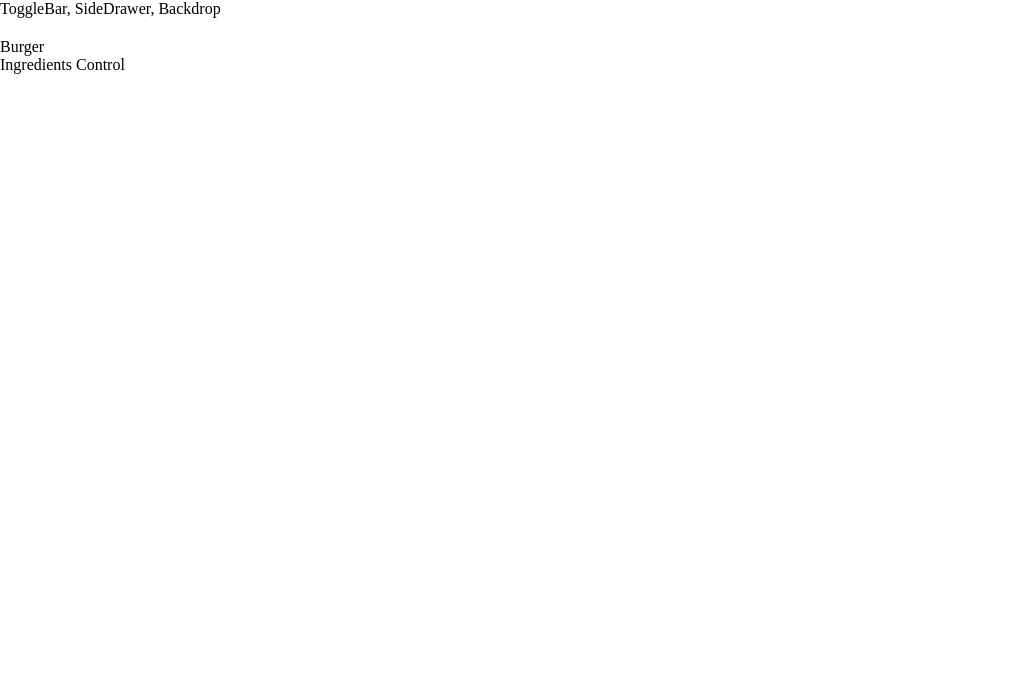
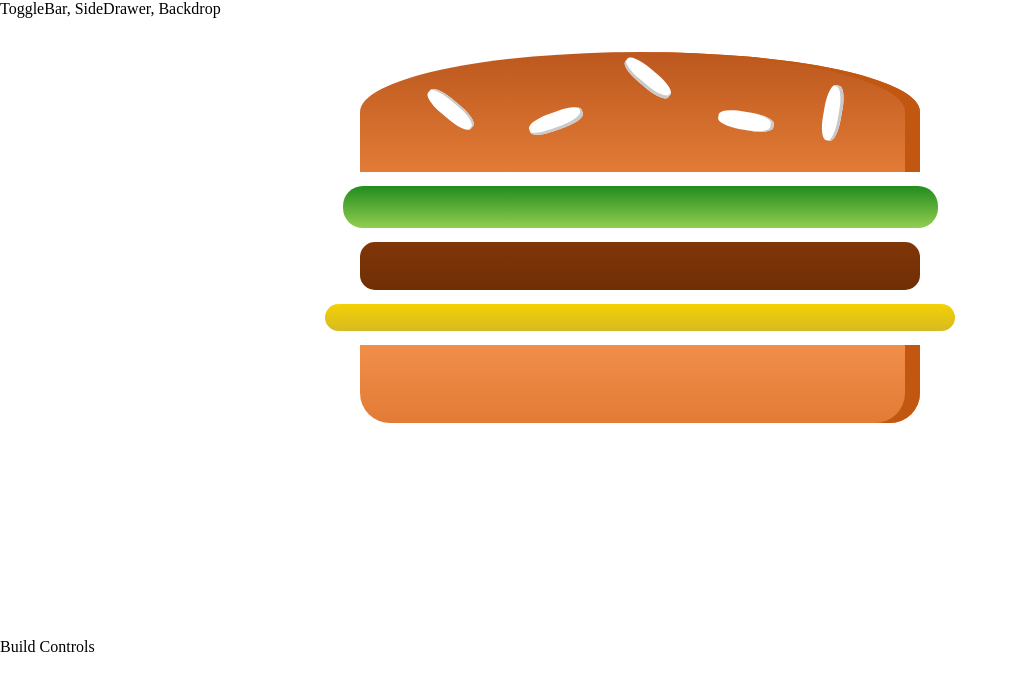
Before and after one commit to venkateswarak/react-burger-app, a React (Create React App) app: page / in a window 1280 px wide. Shown: the top 690 px of the page, without its empty margins (0-1018 px from the left). Built offline with nearby package versions, Linux system fonts and the light colour scheme.

Commit message:
Burger Components Created

```diff
--- a/package.json
+++ b/package.json
@@ -3,6 +3,7 @@
   "version": "0.1.0",
   "private": true,
   "dependencies": {
+    "prop-types": "^15.7.2",
     "react": "^16.8.6",
     "react-dom": "^16.8.6",
     "react-scripts": "3.0.1"
--- a/src/components/Burger/Burger.js
+++ b/src/components/Burger/Burger.js
@@ -0,0 +1,19 @@
+import React from 'react';
+import styles from './Burger.module.css';
+import BurgerIngredients from './BurgerIngredients/BurgerIngredients';
+
+
+const burger = (props) => {
+    return (
+        <div className={styles.burger}>
+            <BurgerIngredients type = 'bread-top'/>
+            <BurgerIngredients type = 'salad'/>
+            <BurgerIngredients type = 'meat'/>
+            <BurgerIngredients type = 'cheese'/>
+            <BurgerIngredients type = 'bread-bottom'/>
+
+        </div>
+    )
+}
+
+export default burger;
--- /dev/null
+++ b/src/components/Burger/Burger.module.css
@@ -0,0 +1,28 @@
+.burger {
+    width: 100%;
+    margin: auto;
+    height: 250px;
+    overflow: scroll;
+    font-size: 1.2rem;
+    text-align: center;
+    font-weight: bold;
+}
+
+@media (min-width:500px) and (max-height: 400px) {
+    .burger{
+        width: 350px;
+        height: 300px;
+    }
+}
+@media (min-width:500px) and (min-height: 401px) {
+    .burger{
+        width: 450px;
+        height: 400px;
+    }
+}
+@media (min-width:1000px) and (min-height: 700px) {
+    .burger{
+        width: 700px;
+        height: 600px;
+    }
+}
--- a/src/components/Burger/BurgerIngredients/BurgerIngredients.JS
+++ b/src/components/Burger/BurgerIngredients/BurgerIngredients.JS
@@ -0,0 +1,50 @@
+import React, {Component} from 'react';
+import styles from './BurgerIngredients.module.css';
+import PropTypes from 'prop-types';
+
+
+class BurgerIngredients extends Component {
+    render(){
+        let ingredient = null;
+
+    switch (this.props.type) {
+        case ('bread-bottom'):
+            ingredient = <div className = {styles.BreadBottom}></div>
+            break;
+            case ('bread-top'):
+                ingredient = (
+                <div className = {styles.BreadTop}>
+                    <div className = {styles.Seeds1}></div>
+                    <div className = {styles.Seeds2}></div>
+                </div>
+                )
+                break;
+            case ('meat'):
+                ingredient = <div className = {styles.Meat}></div>
+                break;
+            case ('cheese'):
+                ingredient = <div className = {styles.Cheese}></div>
+                break;
+            case ('salad'):
+                ingredient = <div className = {styles.Salad}></div>
+                break;
+            case ('bacon'):
+                ingredient = <div className = {styles.Bacon}></div>
+                break;
+
+            default:
+                ingredient = null;
+                break;
+    }
+
+    return ingredient;
+
+    }
+
+}
+
+BurgerIngredients.propTypes = {
+    type: PropTypes.string.isRequired
+}
+
+export default BurgerIngredients;
--- a/src/controllers/BurgerBuilder/BurgerBuilder.js
+++ b/src/controllers/BurgerBuilder/BurgerBuilder.js
@@ -1,13 +1,14 @@
 import React, {Component} from 'react';
 import Aux from '../../hoc/Aux';
+import Burger from '../../components/Burger/Burger'
 
 
 class BurgerBuilder extends Component{
     render(){
         return (
             <Aux>
-                <div>Burger</div>
-                <div>Ingredients Control</div>
+                <Burger/>
+                <div>Build Controls</div>
             </Aux>
         );
     }
```
Also changed, not shown: src/components/Burger/BurgerIngredients/BurgerIngredients.module.css (renamed from src/components/Burger/BurgerIngredients/BurgerIngredient.css).
